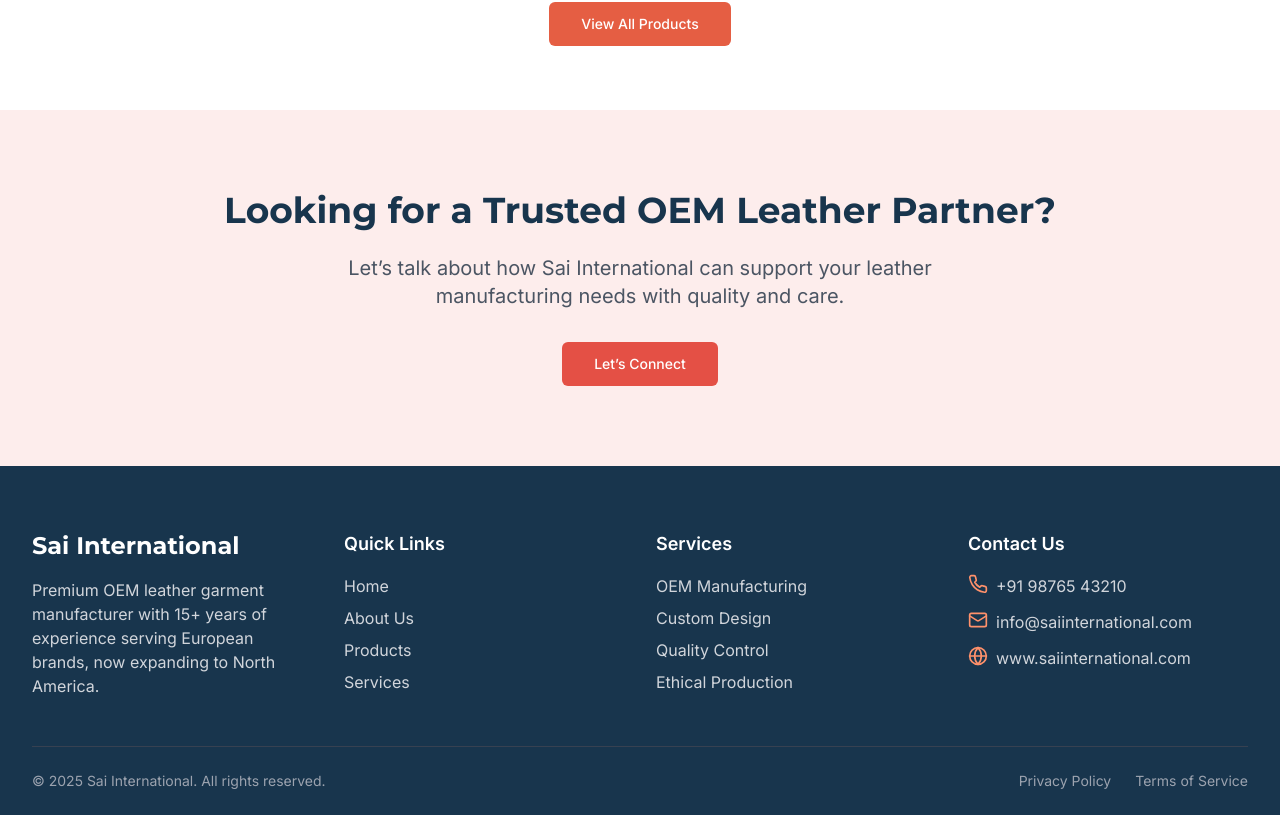
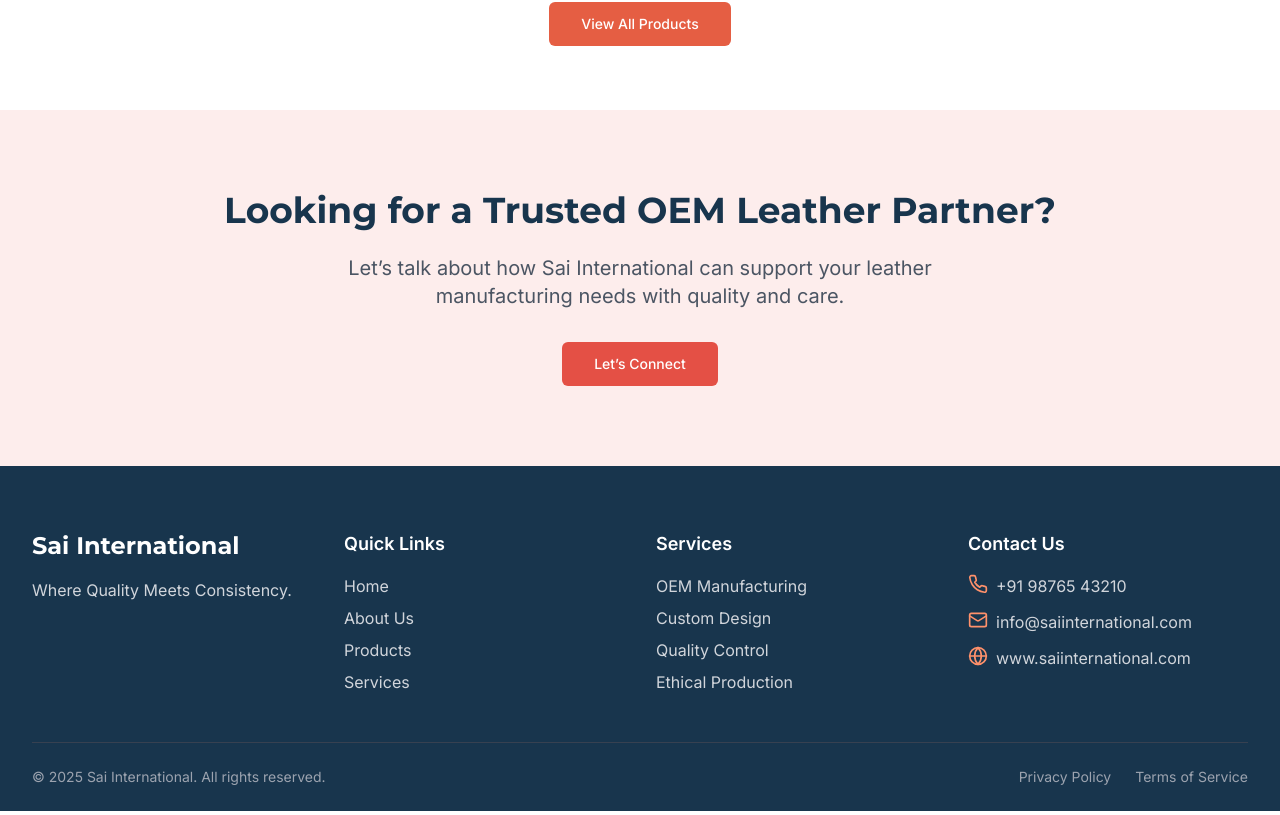
Before and after one commit to charenk/sai-leather-canada-usa, a React (Vite) app: page / in a window 1280 px wide. Shown: the part 1712-2527 px from the top of the page. Built offline with nearby package versions, Linux system fonts and the light colour scheme.

Commit message:
Visual edit in Lovable
Edited UI in Lovable

```diff
--- a/src/components/Footer.tsx
+++ b/src/components/Footer.tsx
@@ -1,22 +1,15 @@
-
 import React from 'react';
 import { NavLink } from 'react-router-dom';
 import { cn } from '@/lib/utils';
 import { Mail, Phone, Globe } from 'lucide-react';
-
 const Footer = () => {
   const currentYear = new Date().getFullYear();
-
-  return (
-    <footer className="bg-sai-navy text-white pt-16 pb-6">
+  return <footer className="bg-sai-navy text-white pt-16 pb-6">
       <div className="section-container">
         <div className="grid grid-cols-1 md:grid-cols-3 lg:grid-cols-4 gap-8">
           <div className="space-y-4">
             <h3 className="text-2xl font-display font-bold">Sai International</h3>
-            <p className="text-gray-300 max-w-xs">
-              Premium OEM leather garment manufacturer with 15+ years of
-              experience serving European brands, now expanding to North America.
-            </p>
+            <p className="text-gray-300 max-w-xs">Where Quality Meets Consistency.</p>
           </div>
 
           <div>
@@ -108,8 +101,6 @@ const Footer = () => {
           </div>
         </div>
       </div>
-    </footer>
-  );
+    </footer>;
 };
-
 export default Footer;
```
